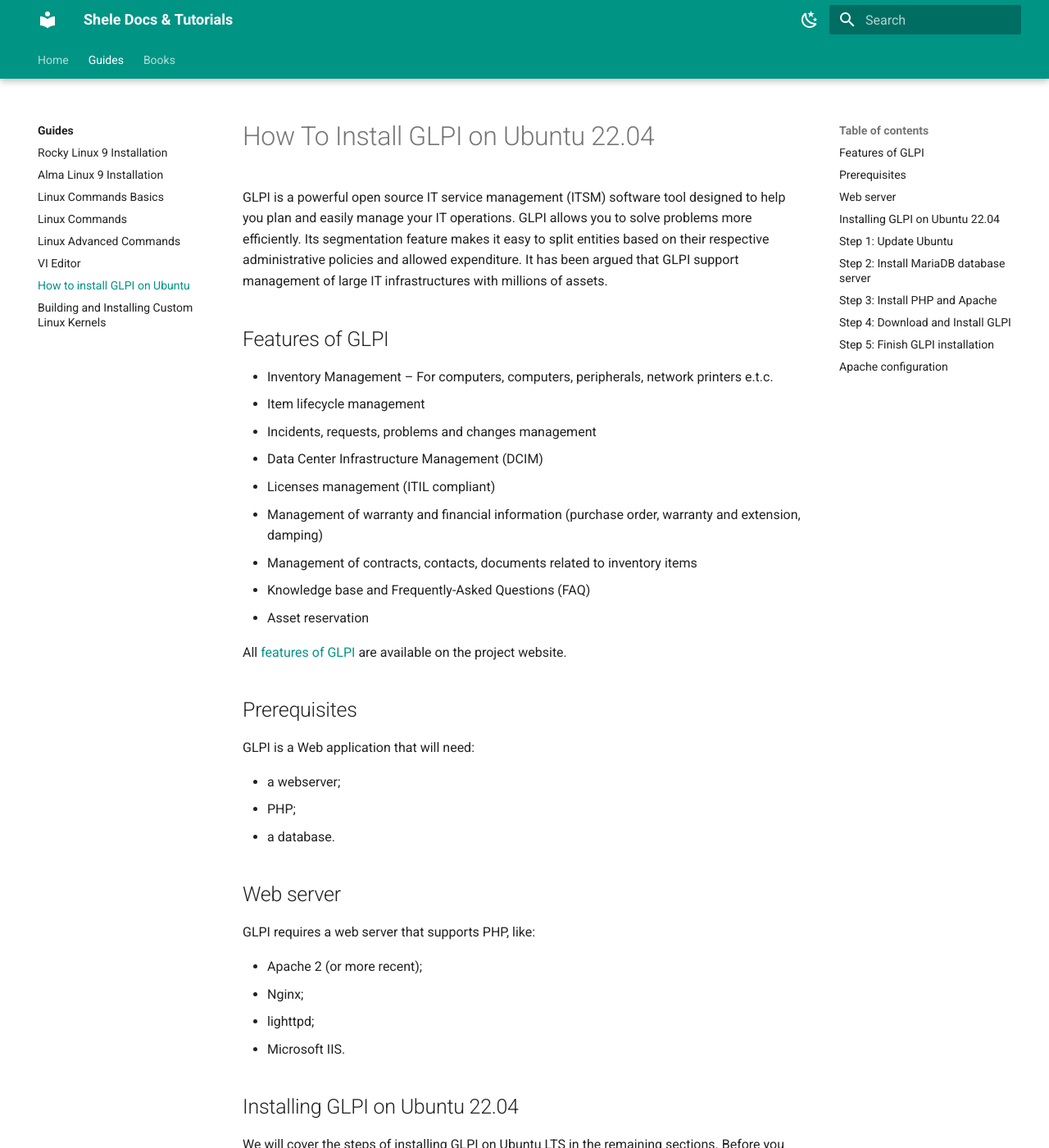
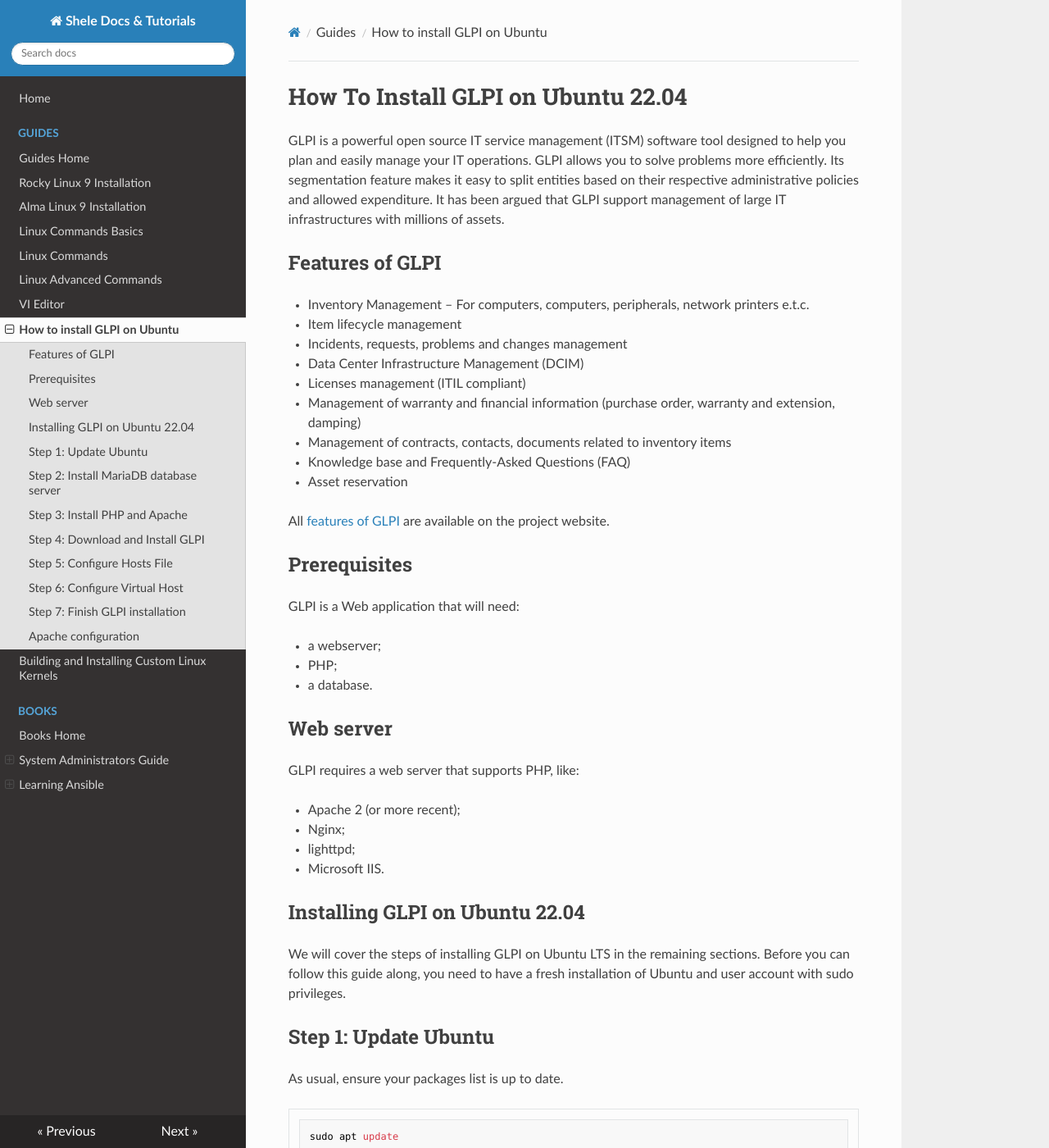
Before and after one commit to masesto/docs, an MkDocs documentation site: the page built from docs/guides/glpi-install.md, in a window 1280 px wide and 1400 px high. Shown: the whole window at 82% size. Built offline with MkDocs 1.6.1, drawn with Linux system fonts in a browser that asks for light colours; nearby versions of some CDN libraries; some of the changed text lies outside the part shown.

Commit message:
Adding initial documenation file

````diff
--- a/docs/guides/glpi-install.md
+++ b/docs/guides/glpi-install.md
@@ -49,7 +49,7 @@
 
 ```
 
-$ sudo apt update
+sudo apt update
 
 ```
 
@@ -57,7 +57,7 @@
 
 ```
 
-$ sudo apt -y upgrade
+sudo apt -y upgrade
 
 ```
 
@@ -67,16 +67,16 @@
 
 ```
 
-$ sudo apt update
-$ sudo apt install mariadb-server
-$ sudo mysql_secure_installation
+sudo apt update
+sudo apt install mariadb-server
+sudo mysql_secure_installation
 
 ```
 
 Create a database and user for GLPI.
 
 ```
-$ sudo mysql -u root -p
+sudo mysql -u root -p
 
 CREATE DATABASE glpi;
 CREATE USER 'glpi'@'localhost' IDENTIFIED BY 'StrongDBPassword';
@@ -92,7 +92,7 @@
 
 ```
 
-$ sudo apt -y install php php-{curl,zip,bz2,gd,imagick,intl,apcu,memcache,imap,mysql,cas,ldap,tidy,pear,xmlrpc,pspell,mbstring,json,iconv,xml,gd,xsl}
+sudo apt -y install php php-{curl,zip,bz2,gd,imagick,intl,apcu,memcache,imap,mysql,cas,ldap,tidy,pear,xmlrpc,pspell,mbstring,json,iconv,xml,gd,xsl}
 
 ```
 
@@ -100,7 +100,7 @@
 
 ```
 
-$ sudo apt -y install apache2 libapache2-mod-php
+sudo apt -y install apache2 libapache2-mod-php
 
 ```
 
@@ -121,9 +121,9 @@
 
 ```
 
-$ sudo apt-get -y install wget curl
-$ VER=$(curl -s https://api.github.com/repos/glpi-project/glpi/releases/latest|grep tag_name|cut -d '"' -f 4)
-$ wget https://github.com/glpi-project/glpi/releases/download/$VER/glpi-$VER.tgz
+sudo apt-get -y install wget curl
+VER=$(curl -s https://api.github.com/repos/glpi-project/glpi/releases/latest|grep tag_name|cut -d '"' -f 4)
+wget https://github.com/glpi-project/glpi/releases/download/$VER/glpi-$VER.tgz
 
 ```
 
@@ -131,7 +131,7 @@
 
 ```
 
-$ tar xvf glpi-$VER.tgz
+tar xvf glpi-$VER.tgz
 
 ```
 
@@ -139,7 +139,7 @@
 
 ```
 
-$ sudo mv glpi /var/www/html/
+sudo mv glpi /var/www/html/
 
 ```
 
@@ -147,13 +147,107 @@
 
 ```
 
-$ sudo chown -R www-data:www-data /var/www/html/
+sudo chown -R www-data:www-data /var/www/html/
 
 ```
 
-## Step 5: Finish GLPI installation
+## Step 5: Configure Hosts File
 
-Visit your server IP or hostname URL on **/glpi**. If it is your local machine, you can use: http://Server_IP/glpi
+Edit the local hosts file to associate your domain with the server's IP address.
+
+```
+
+sudo nano /etc/hosts
+
+```
+
+Add a line like this, replacing *your_server_ip* with the actual IP address and *example.com* with your domain.
+
+```
+
+your_server_ip   glpi.example.com glpi
+
+```
+
+Save and exit the text editor.
+
+## Step 6: Configure Virtual Host
+
+Create a new virtual host configuration file for your domain using a text editor (like Nano or Vim).
+
+```
+
+sudo nano /etc/apache2/sites-available/glpi.example.com.conf
+
+```
+
+Add the following content, replacing example.com with your domain.
+
+```
+
+<VirtualHost *:80>
+    ServerName glpi.example.com
+
+    DocumentRoot /var/www/html/glpi/public
+
+    # If you want to place GLPI in a subfolder of your site (e.g. your virtual host is serving multiple applications),
+    # you can use an Alias directive. If you do this, the DocumentRoot directive MUST NOT target the GLPI directory itself.
+    # Alias "/glpi" "/var/www/html/glpi/public"
+
+    <Directory /var/www/html/glpi/public>
+        Require all granted
+
+        RewriteEngine On
+
+        # Redirect all requests to GLPI router, unless file exists.
+        RewriteCond %{REQUEST_FILENAME} !-f
+        RewriteRule ^(.*)$ index.php [QSA,L]
+    </Directory>
+</VirtualHost>
+
+```
+
+Save and exit the text editor.
+
+Enable the virtual host configuration.
+
+```
+
+sudo a2ensite glpi.example.com.conf
+
+```
+
+Then disable the default configuration file.
+
+```
+
+sudo a2dissite 000-default.conf
+
+```
+
+Rewrite configuration, restart and then test Apache.
+
+```
+
+sudo a2enmod rewrite
+
+```
+
+```
+
+sudo systemctl restart apache2
+
+```
+
+```
+
+sudo apache2ctl configtest
+
+```
+
+## Step 7: Finish GLPI installation
+
+Visit your server IP or hostname URL on **/glpi**. If it is your local machine, you can use: *http://Server_IP/glpi* or just **http://Server_IP** if you are setup Virtual Host in Apache.
 
 On the first page, Select your language.
 
--- a/mkdocs.yml
+++ b/mkdocs.yml
@@ -3,7 +3,7 @@
 site_description: >-
   Documentation how to install Linux or Unix
 theme:
-  name: material
+  name: readthedocs
   font:
     text: Roboto
     code: Roboto Mono
````
Also changed, not shown: other parts of docs/guides/glpi-install.md (+1 -1 lines), docs/guides/rocky-installation.md (+1 -1 lines).
